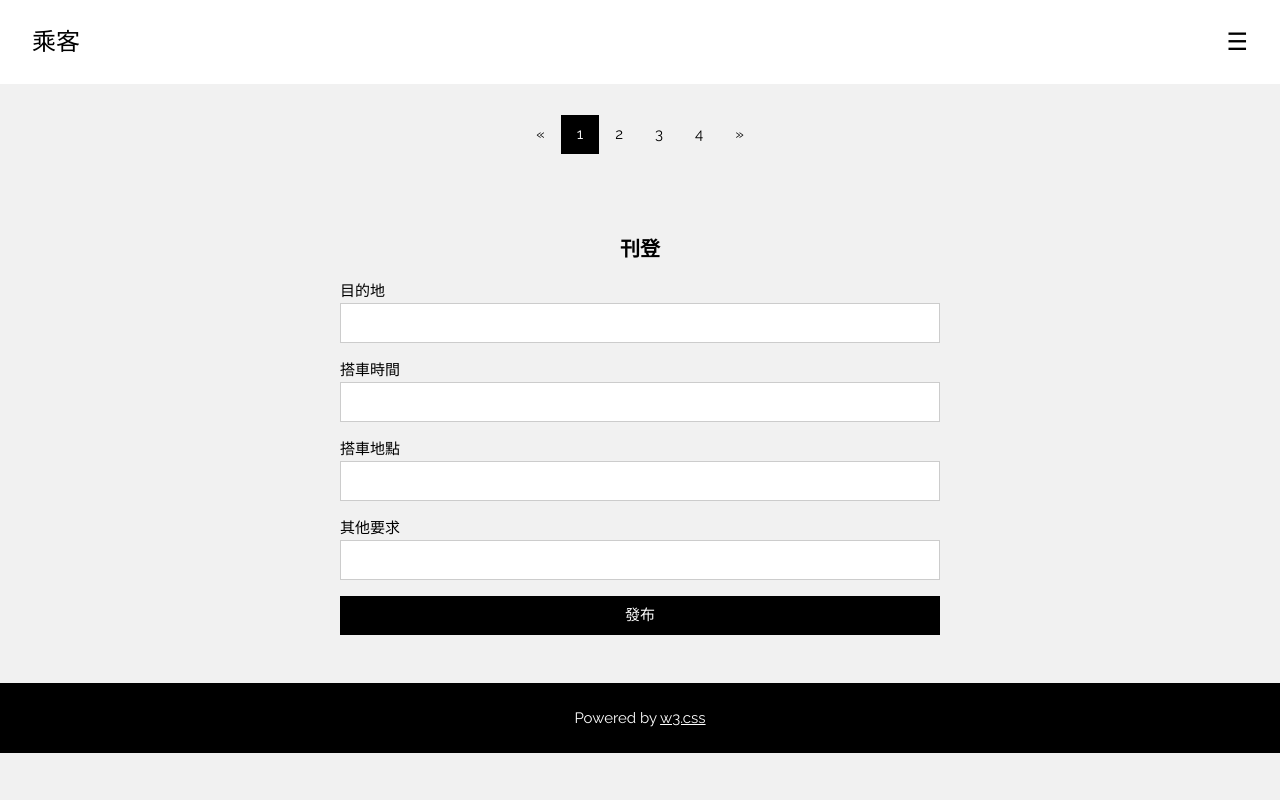
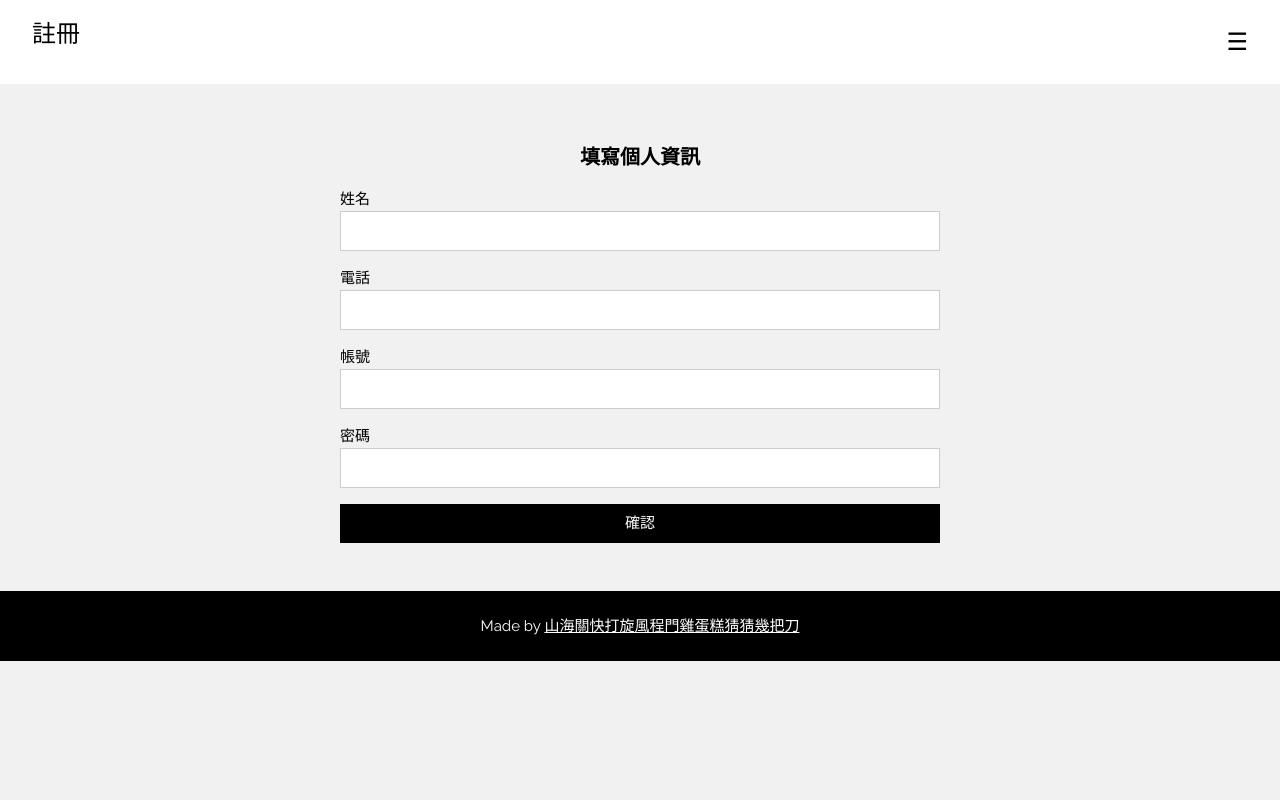
Before and after one commit to kangwei0988/NTOUMotoGo, a Python web app: template templates/2-register.html in a window 1280 px wide. Run offline with Jinja, Linux system fonts and the light colour scheme; the template is opened without the code that fills it, so the values that code supplies are empty.

Commit message:
新增註冊頁面
edit 2-register.html

```diff
--- a/templates/2-register.html
+++ b/templates/2-register.html
@@ -9,6 +9,7 @@
 body,h1,h2,h3,h4,h5 {font-family: "Raleway", sans-serif}
 .w3-quarter img{margin-bottom: -6px; cursor: pointer}
 .w3-quarter img:hover{opacity: 0.6; transition: 0.3s}
+
 </style>
 <body class="w3-light-grey">
 
@@ -24,7 +25,7 @@ body,h1,h2,h3,h4,h5 {font-family: "Raleway", sans-serif}
 
 <!-- Top menu on small screens -->
 <header class="w3-container w3-top w3-white w3-xlarge w3-padding-16">
-  <span class="w3-left w3-padding">乘客</span>
+  <span class="w3-center w3-padding">註冊</span>
   <a href="javascript:void(0)" class="w3-right w3-button w3-white" onclick="w3_open()">&#9776;</a>
 </header>
 
@@ -32,11 +33,10 @@ body,h1,h2,h3,h4,h5 {font-family: "Raleway", sans-serif}
 <div class="w3-overlay w3-animate-opacity" onclick="w3_close()" style="cursor:pointer" title="close side menu" id="myOverlay"></div>
 
 <!-- !PAGE CONTENT! -->
-<div class="w3-main w3-content" style="max-width:1600px;margin-top:83px">
-
+<div class="w3-main w3-content" style="max-width:1600px;margin-top:100px">
 
   <!-- Pagination -->
-  <div class="w3-center w3-padding-32">
+  <!-- <div class="w3-center w3-padding-32">
     <div class="w3-bar">
       <a href="#" class="w3-bar-item w3-button w3-hover-black">&laquo;</a>
       <a href="#" class="w3-bar-item w3-black w3-button">1</a>
@@ -45,36 +45,36 @@ body,h1,h2,h3,h4,h5 {font-family: "Raleway", sans-serif}
       <a href="#" class="w3-bar-item w3-button w3-hover-black">4</a>
       <a href="#" class="w3-bar-item w3-button w3-hover-black">&raquo;</a>
     </div>
-  </div>
+  </div> -->
 
   <div class="w3-container w3-light-grey w3-padding-32 w3-padding-large" id="contact">
     <div class="w3-content" style="max-width:600px">
-      <h4 class="w3-center"><b>刊登</b></h4>
+      <h4 class="w3-center"><b>填寫個人資訊</b></h4>
       <form action="/action_page.php" target="_blank">
         <div class="w3-section">
-          <label>目的地</label>
+          <label>姓名</label>
           <input class="w3-input w3-border" type="text" name="Name" required>
         </div>
         <div class="w3-section">
-          <label>搭車時間</label>
+          <label>電話</label>
           <input class="w3-input w3-border" type="text" name="Email" required>
         </div>
         <div class="w3-section">
-          <label>搭車地點</label>
+          <label>帳號</label>
           <input class="w3-input w3-border" type="text" name="Message" required>
         </div>
         <div class="w3-section">
-            <label>其他要求</label>
+            <label>密碼</label>
             <input class="w3-input w3-border" type="text" name="Message" required>
           </div>
-        <button type="submit" class="w3-button w3-block w3-black w3-margin-bottom">發布</button>
+        <button type="submit" class="w3-button w3-block w3-black w3-margin-bottom">確認</button>
       </form>
     </div>
   </div>
 
   <!-- Footer -->
 
-  <div class="w3-black w3-center w3-padding-24">Powered by <a href="https://www.w3schools.com/w3css/default.asp" title="W3.CSS" target="_blank" class="w3-hover-opacity">w3.css</a></div>
+  <div class="w3-black w3-center w3-padding-24">Made by <a href="https://youtu.be/NL2e8U0hays" title="W3.CSS" target="_blank" class="w3-hover-opacity">山海關快打旋風程門雞蛋糕猜猜幾把刀</a></div>
 
 <!-- End page content -->
 </div>
```
